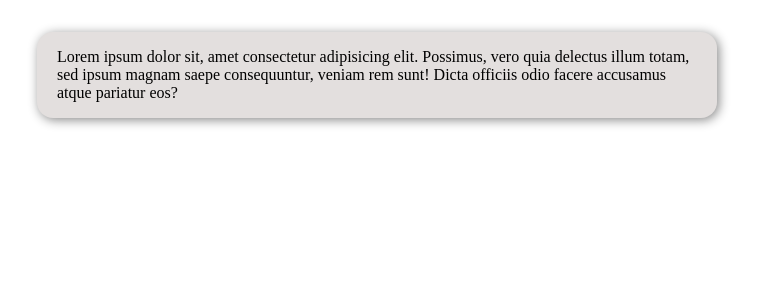
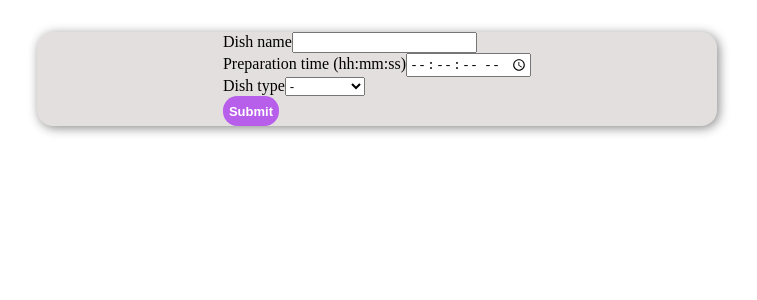
Before and after one commit to zaraod17/task-hexOcean, a Next.js app: page / in a window 1280 px wide. Shown: the top 300 px of the page, without its empty margins (263-1020 px from the left). Built offline with nearby package versions, Linux system fonts and the light colour scheme.

Commit message:
Create DishForm component

```diff
--- a/components/DishForm/DishForm.styled.ts
+++ b/components/DishForm/DishForm.styled.ts
@@ -10,3 +10,18 @@ export const FormWrapper = styled.div`
   padding-inline: 20px;
   box-shadow: 2px 2px 11px #888888;
 `;
+
+export const StyledButton = styled.button`
+  font-weight: bold;
+  background-color: #b75eeb;
+  color: white;
+  border: none;
+  height: 30px;
+  border-radius: 0.9rem;
+  font-size: 13px;
+
+  :hover {
+    background-color: #7022c9;
+    cursor: pointer;
+  }
+`;
--- a/components/DishForm/DishForm.tsx
+++ b/components/DishForm/DishForm.tsx
@@ -1,20 +1,100 @@
-import { useState } from "react";
+import React, { useState } from "react";
+import { Field, reduxForm, InjectedFormProps } from "redux-form";
 
-import { FormWrapper } from "./DishForm.styled";
+import { FormProps } from "./DishForm.types";
 
-const MainForm: React.FC = () => {
-  const handleSubmit = () => {};
+import { FormWrapper, StyledButton } from "./DishForm.styled";
+
+interface Props extends InjectedFormProps<FormProps> {}
+
+const DishForm: React.FC<Props> = ({ handleSubmit }) => {
+  const [selectedMeal, setSeletecMeal] = useState<string | null>();
+
+  const onSubmit = (values: FormProps) => {
+    console.log(values);
+  };
+
+  const handleOption = (event: React.ChangeEvent<HTMLSelectElement>) => {
+    setSeletecMeal(event.target.value);
+  };
 
   return (
     <FormWrapper>
-      <form onSubmit={handleSubmit}></form>
-      <p>
-        Lorem ipsum dolor sit, amet consectetur adipisicing elit. Possimus, vero
-        quia delectus illum totam, sed ipsum magnam saepe consequuntur, veniam
-        rem sunt! Dicta officiis odio facere accusamus atque pariatur eos?
-      </p>
+      <form onSubmit={handleSubmit(onSubmit)}>
+        <div>
+          <label htmlFor="name">Dish name</label>
+          <Field name="name" component="input" required></Field>
+        </div>
+        <div>
+          <label htmlFor="preparation_time">Preparation time (hh:mm:ss)</label>
+          <Field
+            name="preparation_time"
+            component="input"
+            type="time"
+            step={1}
+            required
+          ></Field>
+        </div>
+        <div>
+          <label htmlFor="Type">Dish type</label>
+          <Field
+            name="type"
+            component="select"
+            onChange={handleOption}
+            required
+          >
+            <option value="">-</option>
+            <option value="pizza">Pizza</option>
+            <option value="soup">Soup</option>
+            <option value="sandwich">Sandwich</option>
+          </Field>
+        </div>
+        {selectedMeal === "pizza" && (
+          <>
+            <label htmlFor="no_of_slices">Number of slices</label>
+            <Field
+              name="no_of_slices"
+              component="input"
+              type="number"
+              min={0}
+              required
+            ></Field>
+            <label htmlFor="diameter">Diameter</label>
+            <Field
+              name="diameter"
+              component="input"
+              type="number"
+              step={0.01}
+              min={0}
+              label="Diameter"
+              required
+            />
+          </>
+        )}
+        {selectedMeal === "soup" && (
+          <div>
+            <label htmlFor="spiciness_scale">Spiciness scale (1-10)</label>
+            <Field name="spiciness_scale" component="input" type="" required />
+          </div>
+        )}
+        {selectedMeal === "sandwich" && (
+          <div>
+            <label htmlFor="slices_of_bread">Slices of bread</label>
+            <Field
+              name="slices_of_bread"
+              type="number"
+              min={0}
+              component="input"
+              required
+            />
+          </div>
+        )}
+        <StyledButton>Submit</StyledButton>
+      </form>
     </FormWrapper>
   );
 };
 
-export default MainForm;
+export default reduxForm<FormProps>({
+  form: "myForm",
+})(DishForm);
--- a/components/DishForm/DishForm.types.ts
+++ b/components/DishForm/DishForm.types.ts
@@ -1,4 +1,4 @@
-interface FormProps {
+export interface FormProps {
   name: string;
   preparation_time: string;
   type: string;
--- a/next.config.js
+++ b/next.config.js
@@ -1,6 +1,9 @@
 /** @type {import('next').NextConfig} */
 const nextConfig = {
   reactStrictMode: true,
-}
+  compiler: {
+    styledComponents: true,
+  },
+};
 
-module.exports = nextConfig
+module.exports = nextConfig;
```
